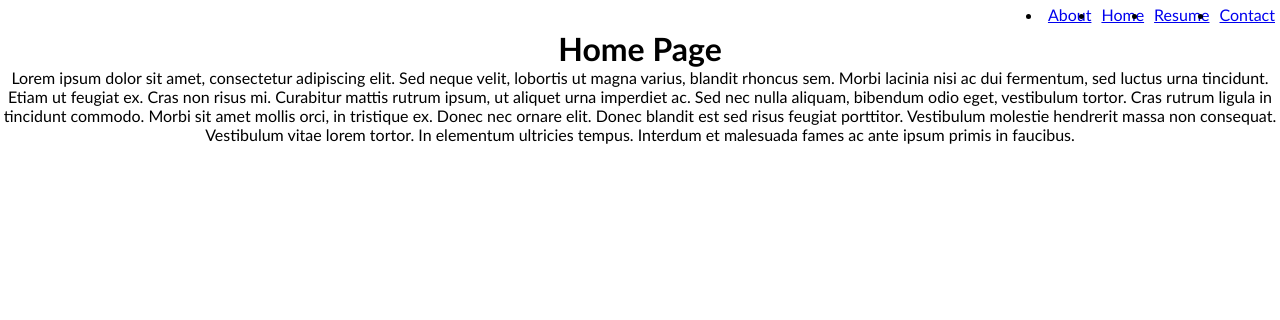
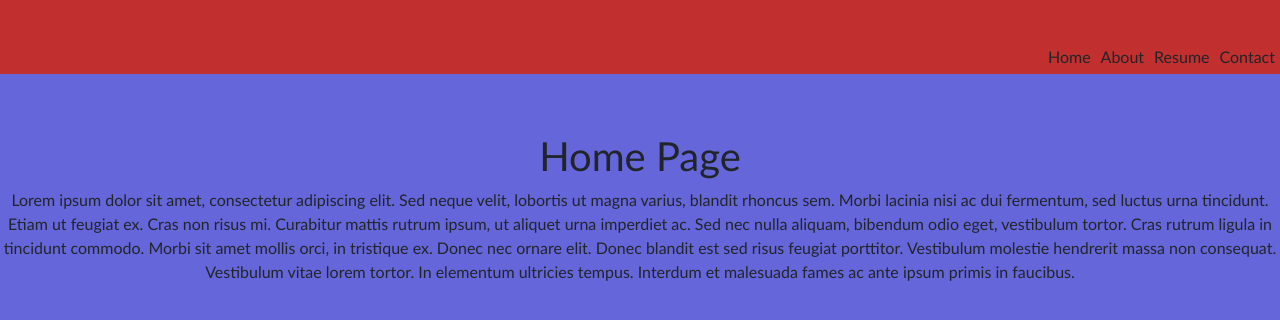
Before and after one commit to Styrlingjohn/React-Portfolio, a React (Create React App) app: page / in a window 1280 px wide. Shown: the top 320 px of the page. Built offline with nearby package versions, Linux system fonts and the light colour scheme.

Commit message:
added some css and other styling

```diff
--- a/src/App.css
+++ b/src/App.css
@@ -7,6 +7,13 @@
   }
 
   body {
-    background-color: white;
+    background-color: rgb(102, 102, 219);
     text-align: center;
   }
+
+  .header {
+    background-color: rgb(194, 47, 47);
+    margin-top: 0px;
+    margin-bottom: 58px;
+    padding-top: 40px;
+  }
--- a/src/components/NavTabs.js
+++ b/src/components/NavTabs.js
@@ -1,9 +1,10 @@
 import React from 'react';
 
  function Nav({currentPage, handlePageChange}) {
-  const linkStyle = { border: '1px black', padding: '5px' };
+  const linkStyle = { border: '1px black', padding: '5px'};
 
   return (
+    <header className='header'>
     <nav className="main-header-menu">
       <ul
         style={{
@@ -12,8 +13,20 @@ import React from 'react';
           flexDirection: 'row',
           alignItems: 'flex-start',
           justifyContent: 'flex-end',
+          textDecorationStyle: 'none',
+
         }}
+        className="list-unstyled"
       >
+          <li style={linkStyle} className = 'nav-tab'>
+          <a
+            href="#home"
+            onClick={() => handlePageChange('Home')}
+            className={currentPage === 'Home' ? 'nav-link active' : 'nav-link'}
+          >
+            Home
+          </a>
+        </li>
         <li style={linkStyle} className = 'nav-tab'>
           <a
             href="#about"
@@ -22,15 +35,6 @@ import React from 'react';
 
           >
             About
-          </a>
-        </li>
-        <li style={linkStyle} className = 'nav-tab'>
-          <a
-            href="#home"
-            onClick={() => handlePageChange('Home')}
-            className={currentPage === 'Home' ? 'nav-link active' : 'nav-link'}
-          >
-            Home
           </a>
         </li>
         <li style={linkStyle} className = 'nav-tab'>
@@ -53,6 +57,7 @@ import React from 'react';
         </li>
       </ul>
     </nav>
+    </header>
   );
 }
 
--- a/src/components/pages/Home.js
+++ b/src/components/pages/Home.js
@@ -2,6 +2,7 @@ import React from 'react';
 
 export default function Home() {
   return (
+
     <div>
       <h1>Home Page</h1>
       <p>
--- a/src/index.css
+++ b/src/index.css
@@ -8,6 +8,5 @@ body {
   }
 
   code {
-    font-family: source-code-pro, Menlo, Monaco, Consolas, 'Courier New',
-      monospace;
+    font-family: Arial, Helvetica, sans-serif
   }
--- a/src/index.js
+++ b/src/index.js
@@ -1,5 +1,6 @@
 import React from 'react';
 import  ReactDOM  from 'react-dom';
+import 'bootstrap/dist/css/bootstrap.min.css';
 import App from './App';
 
 ReactDOM.render(
```
